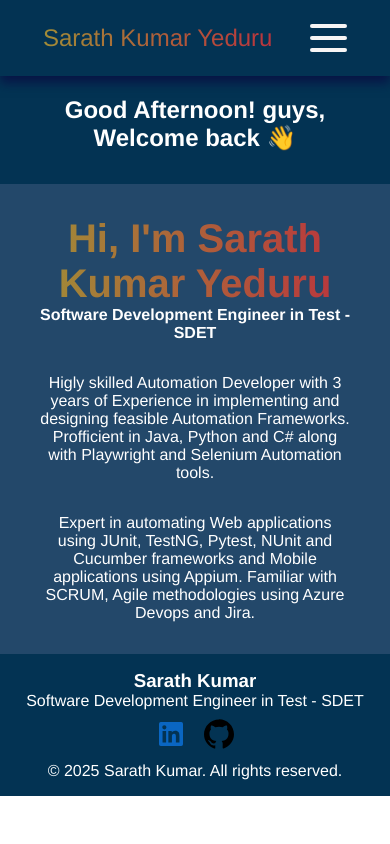
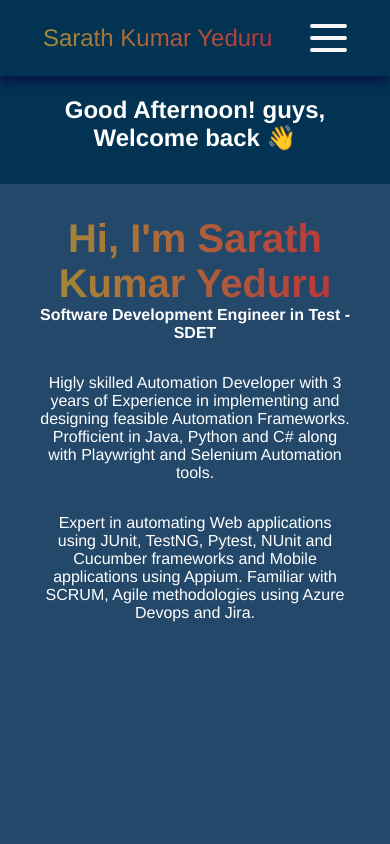
Before and after one commit to Sarath-sk/My-Portfolio, a Vue app: page / in a window 390 px wide. Shown: the top 844 px of the page. Built offline with nearby package versions, Linux system fonts and the light colour scheme.

Commit message:
enhancements

```diff
--- a/src/components/About.vue
+++ b/src/components/About.vue
@@ -151,7 +151,7 @@ h4{
     border-radius: 0.4rem;
 }
 
-@media (max-width: 400px){
+@media (max-width: 500px){
     .about{
         padding: 2rem;
         margin-top: 4rem;
@@ -160,7 +160,7 @@ h4{
     .items-container > div{
         display: grid;
         grid-template-columns: 1fr;
-        /* align-items: center; */
+
     }
 }
 
--- a/src/components/Contact.vue
+++ b/src/components/Contact.vue
@@ -95,7 +95,7 @@ button{
 
 }
 
-@media (max-width: 400px){
+@media (max-width: 450px){
 
     .contact-container{
         margin: 2rem 0.1rem;
@@ -104,6 +104,7 @@ button{
     .contact{
         margin-top: 4rem;
         padding: 2rem;
+        height: 100vh;
     }
 
 
--- a/src/components/Header.vue
+++ b/src/components/Header.vue
@@ -121,7 +121,7 @@ header{
         position: fixed;
         top: 0;
         left: 0;
-        padding: 1rem;
+
 
     }
 
--- a/src/components/HomePage.vue
+++ b/src/components/HomePage.vue
@@ -120,7 +120,16 @@ h1{
 
 }
 
-@media (max-width:400px){
+@media (max-width:420px){
+    .data-container{
+        padding: 2rem;
+    }
+    .home{
+        height: 100vh;
+    }
+}
+
+@media (max-width:350px){
     .data-container{
         padding: 2rem;
     }
```
